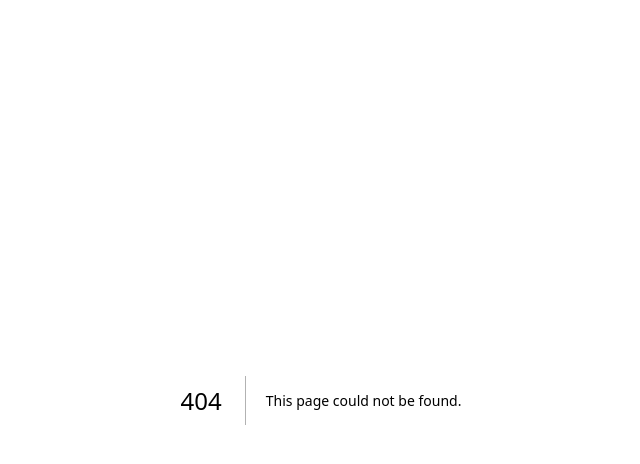
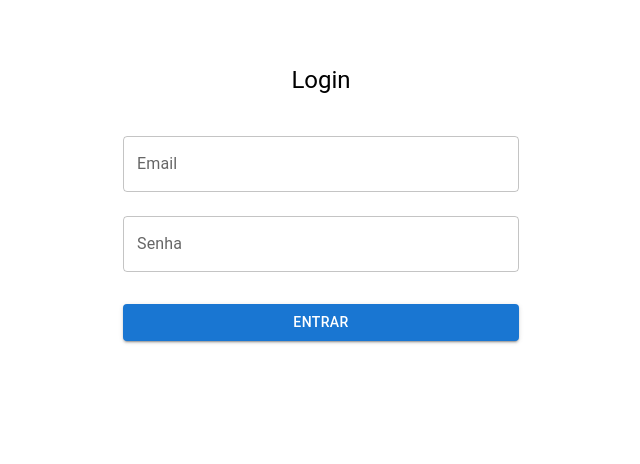
Before and after one commit to ConstantinoRafael/harmonia, a Next.js app in the folder frontend/: page /login in a window 1280 px wide. Before the commit this address had no page. Shown: the top 464 px of the page, without its empty margins (319-959 px from the left). Built offline with nearby package versions, Linux system fonts and the light colour scheme.

Commit message:
#front feat: login and register route basic configs

```diff
--- /dev/null
+++ b/frontend/src/app/admin/page.tsx
@@ -0,0 +1,3 @@
+export default function Admin() {
+  return <div>Admin</div>;
+}
--- /dev/null
+++ b/frontend/src/app/login/page.tsx
@@ -0,0 +1,114 @@
+"use client";
+
+import { useRouter } from "next/navigation";
+import { useForm } from "react-hook-form";
+import { yupResolver } from "@hookform/resolvers/yup";
+import * as yup from "yup";
+import { TextField, Button, Box, Typography, Container } from "@mui/material";
+import { useState } from "react";
+
+const loginSchema = yup.object().shape({
+  email: yup.string().email("Email inválido").required("Email é obrigatório"),
+  password: yup
+    .string()
+    .min(6, "A senha deve ter pelo menos 6 caracteres")
+    .required("Senha é obrigatória"),
+});
+
+export default function Login() {
+  const {
+    register,
+    handleSubmit,
+    formState: { errors },
+  } = useForm({
+    resolver: yupResolver(loginSchema),
+  });
+
+  const router = useRouter();
+  const [loading, setLoading] = useState(false);
+  const [errorMessage, setErrorMessage] = useState("");
+
+  const onSubmit = async (data: any) => {
+    setLoading(true);
+    setErrorMessage("");
+
+    try {
+      const response = await fetch("/api/login", {
+        method: "POST",
+        headers: {
+          "Content-Type": "application/json",
+        },
+        body: JSON.stringify(data),
+      });
+
+      if (!response.ok) {
+        throw new Error("Credenciais inválidas");
+      }
+
+      const user = await response.json();
+
+      // Verifica se o usuário é admin e redireciona
+      if (user.isAdmin) {
+        router.push("/admin");
+      } else {
+        router.push("/workshop");
+      }
+    } catch (error: any) {
+      setErrorMessage(error.message);
+    } finally {
+      setLoading(false);
+    }
+  };
+
+  return (
+    <Container maxWidth="xs">
+      <Box
+        sx={{
+          mt: 8,
+          display: "flex",
+          flexDirection: "column",
+          alignItems: "center",
+        }}
+      >
+        <Typography variant="h5">Login</Typography>
+        <Box
+          component="form"
+          onSubmit={handleSubmit(onSubmit)}
+          sx={{ mt: 3, width: "100%" }}
+        >
+          <TextField
+            label="Email"
+            fullWidth
+            margin="normal"
+            {...register("email")}
+            error={!!errors.email}
+            helperText={errors.email?.message}
+          />
+          <TextField
+            label="Senha"
+            type="password"
+            fullWidth
+            margin="normal"
+            {...register("password")}
+            error={!!errors.password}
+            helperText={errors.password?.message}
+          />
+          {errorMessage && (
+            <Typography color="error" variant="body2" sx={{ mt: 1 }}>
+              {errorMessage}
+            </Typography>
+          )}
+          <Button
+            type="submit"
+            fullWidth
+            variant="contained"
+            sx={{ mt: 3 }}
+            disabled={loading}
+          >
+            {loading ? "Entrando..." : "Entrar"}
+          </Button>
+        </Box>
+      </Box>
+    </Container>
+  );
+}
```
Also changed, not shown: frontend/package.json (+9 -3 lines), frontend/src/app/register/page.tsx (added, +86 -0 lines), 1 other file (tests, documents, lock files or other folders).
